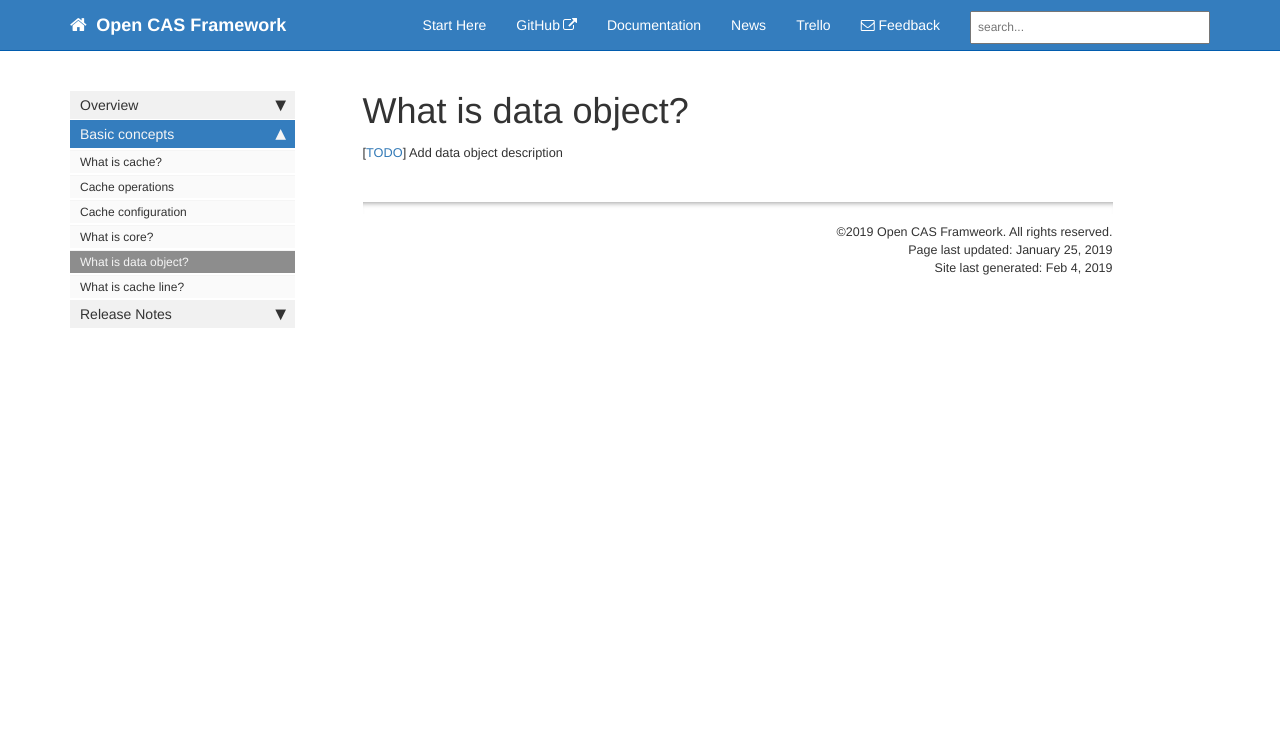
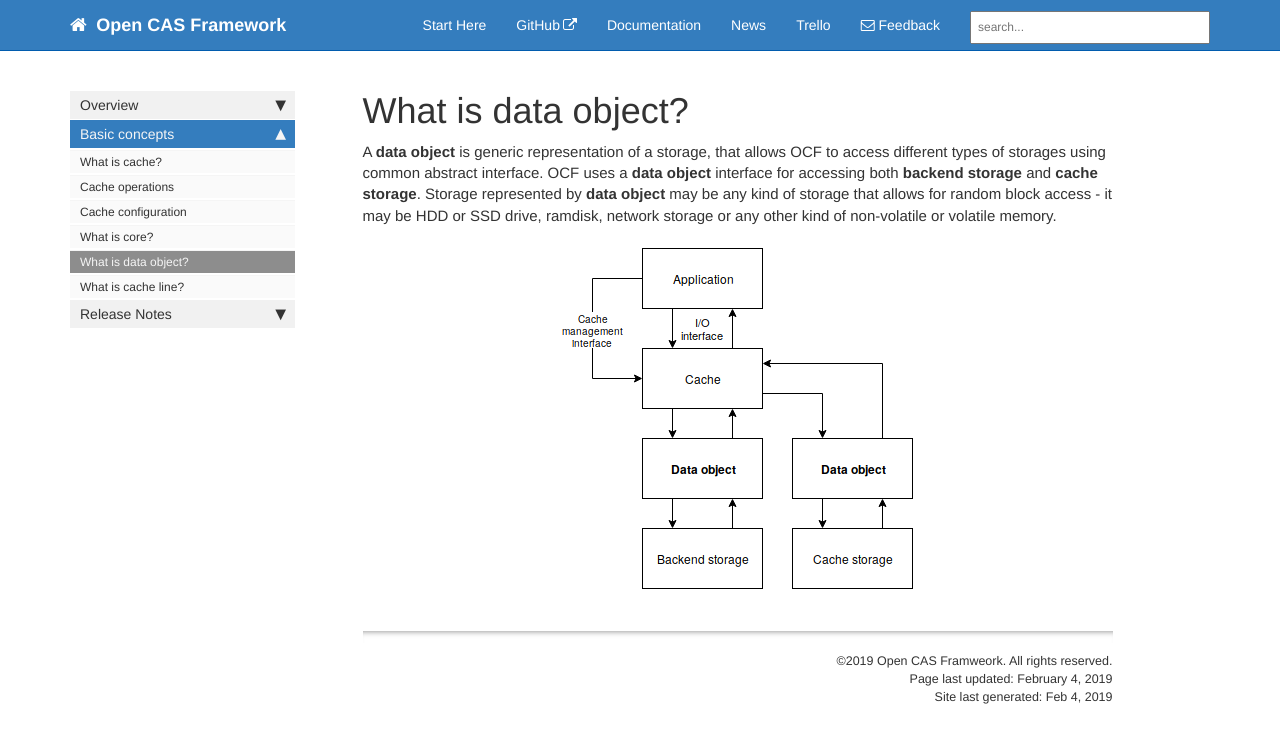
Before and after one commit to Open-CAS/open-cas.github.io, a Jekyll site: the page built from pages/basic_concepts/data_object.md, in a window 1280 px wide. Shown: the top 743 px of the page. Built offline with Jekyll 4.4.1, drawn with Linux system fonts in a browser that asks for light colours; nearby versions of some CDN libraries; comment, search, counter and statistics services are not loaded.

Commit message:
Add "What is data object?" page
Signed-off-by: Robert Baldyga <robert.baldyga@intel.com>

```diff
--- a/pages/basic_concepts/data_object.md
+++ b/pages/basic_concepts/data_object.md
@@ -1,8 +1,16 @@
 ---
 title: What is data object?
-last_updated: January 25, 2019
+last_updated: February 4, 2019
 toc: false
 permalink: data_object.html
 ---
 
-<small>[[TODO](/authoring.html)] Add data object description</small>
+A **data object** is generic representation of a storage, that allows
+OCF to access different types of storages using common abstract interface.
+OCF uses a **data object** interface for accessing both **backend storage**
+and **cache storage**. Storage represented by **data object** may be any
+kind of storage that allows for random block access - it may be HDD or
+SSD drive, ramdisk, network storage or any other kind of non-volatile
+or volatile memory.
+
+<center><img src="images/data_object.png"></center>
```
Also changed, not shown: images/data_object.png (added).
